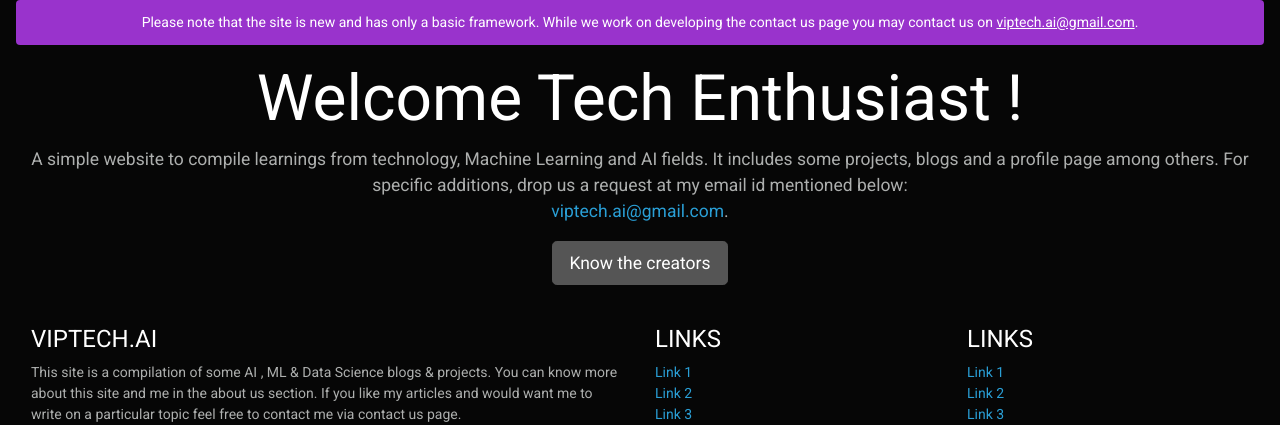
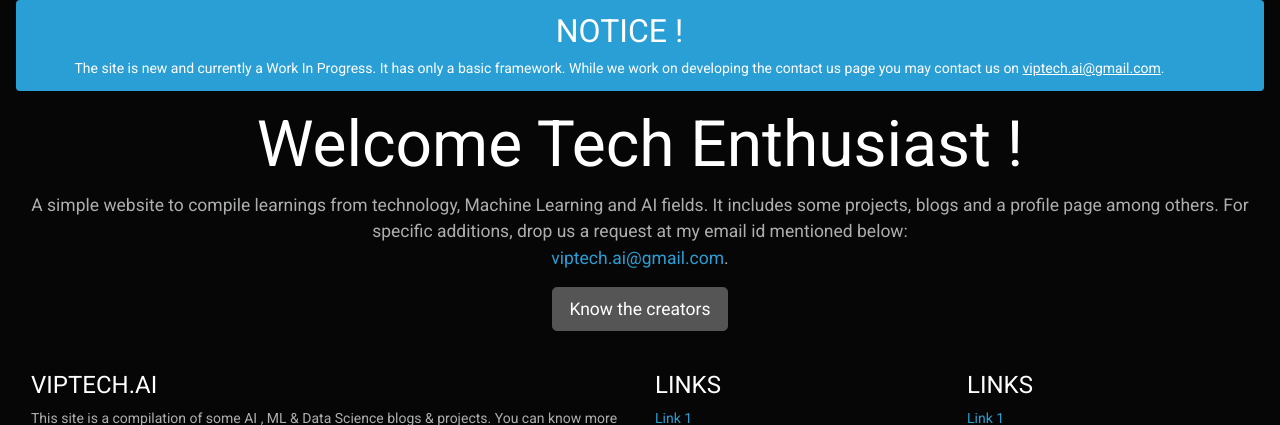
Before and after one commit to viptech-ai/skill_showcase, a Django app: page / in a window 1280 px wide. Shown: the part 71-496 px from the top of the page. Run offline with Django 3.2, Linux system fonts and the light colour scheme; some libraries are stand-ins or nearby versions.

Commit message:
work in progress

```diff
--- a/templates/main_template.html
+++ b/templates/main_template.html
@@ -51,8 +51,9 @@
             </form>
         </div>
     </nav>
-    <div class="alert alert-info" role="alert">
-        Please note that the site is new and has only a basic framework. While we work on developing the contact us page
+    <div class="alert alert-dismissible alert-primary" role="alert">
+        <h4 class="alert-heading">NOTICE !</h4> The site is new and currently a Work In Progress. It has only a basic
+        framework. While we work on developing the contact us page
         you may contact us on <a href="mailto: viptech.ai@gmail.com">viptech.ai@gmail.com</a>.
     </div>
     {% block content %}
```
